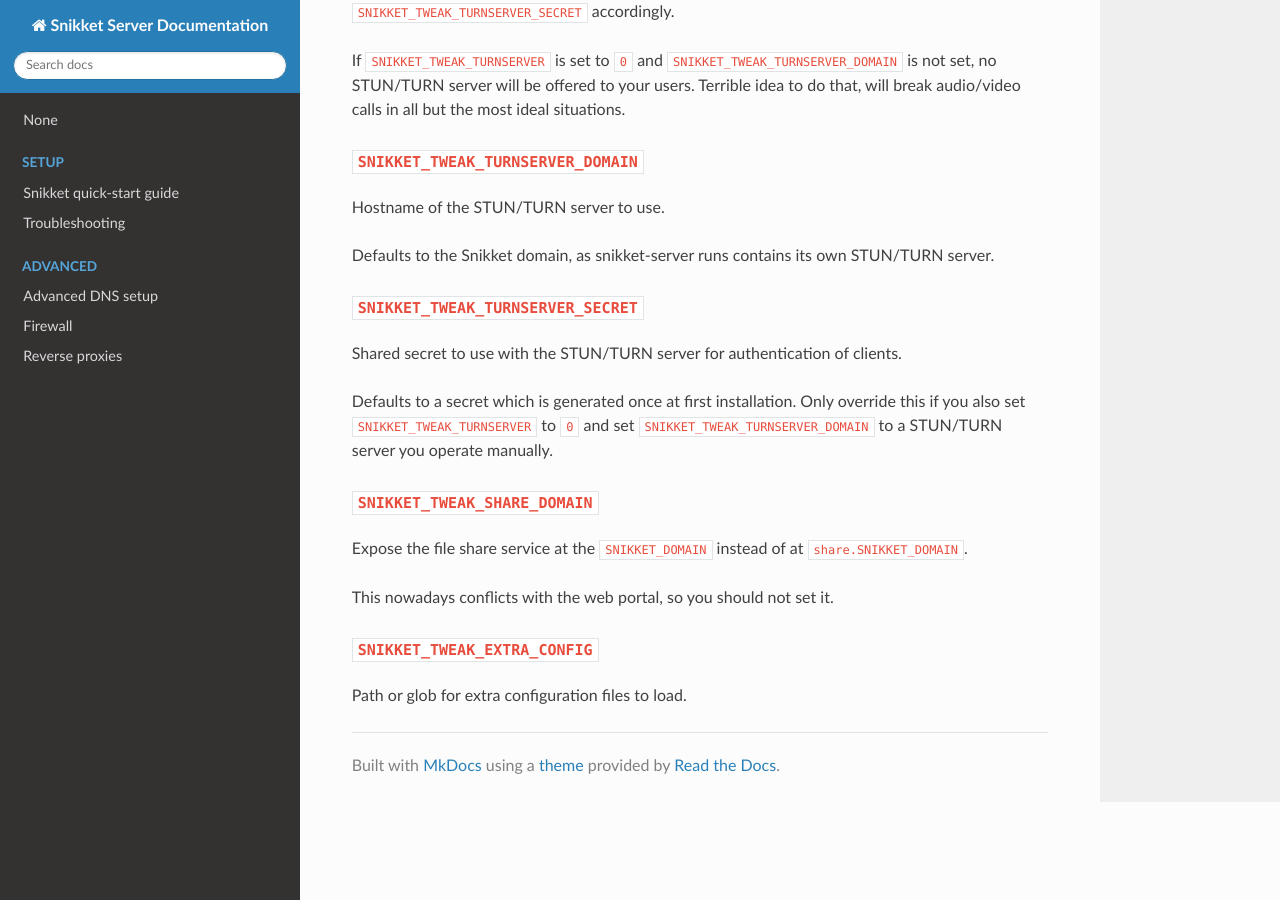
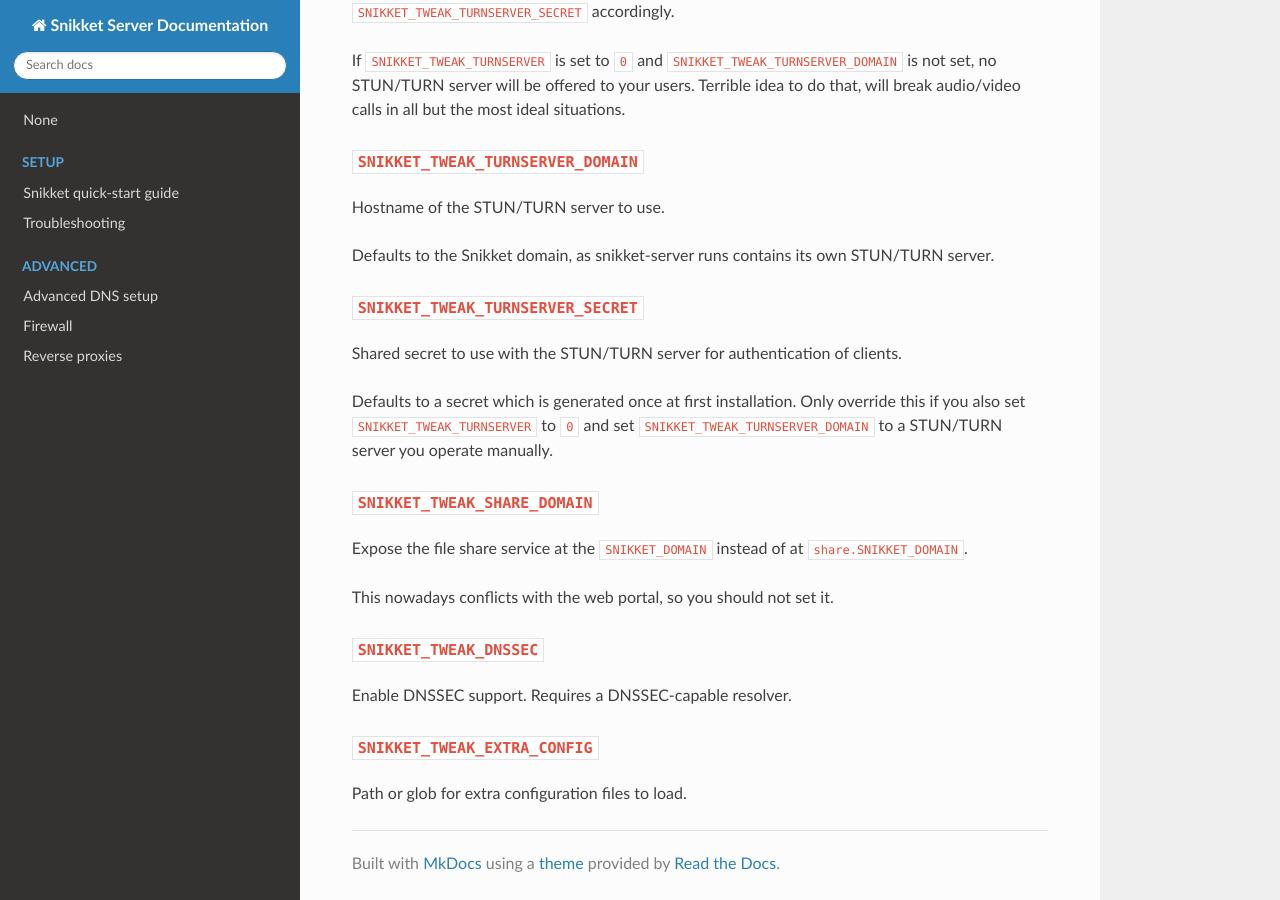
Before and after one commit to snikket-im/snikket-server, an MkDocs documentation site: the page built from docs/advanced/config.md, in a window 1280 px wide and 900 px high, scrolled down 3757 px. Built offline with MkDocs 1.6.1, drawn with Linux system fonts in a browser that asks for light colours; nearby versions of some CDN libraries.

Commit message:
prosody: Add tweak enabling DNSSEC support in resolver
Prosody uses libunbound via luaunbound, which supports DNSSEC but needs
to be pointed at the root zone keys in order to activate it.

Added as a tweak initially since DNSSEC support in resolvers is
currently unknown, so can be enabled by interested users to test and
report back.

```diff
--- a/docs/advanced/config.md
+++ b/docs/advanced/config.md
@@ -143,6 +143,10 @@ Expose the file share service at the `SNIKKET_DOMAIN` instead of at `share.SNIKK
 
 This nowadays conflicts with the web portal, so you should not set it.
 
+### `SNIKKET_TWEAK_DNSSEC`
+
+Enable DNSSEC support. Requires a DNSSEC-capable resolver.
+
 ### `SNIKKET_TWEAK_EXTRA_CONFIG`
 
 Path or glob for extra configuration files to load.
```
Also changed, not shown: 2 other files.
